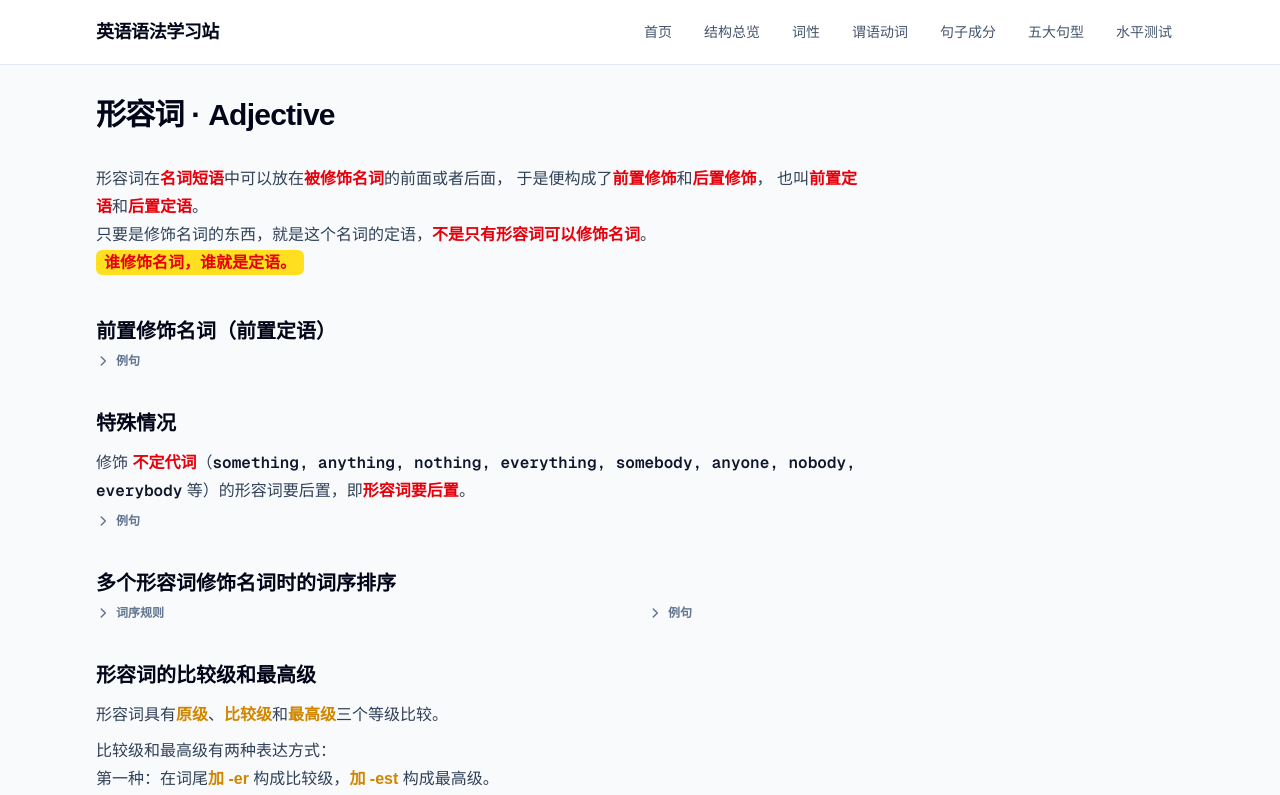
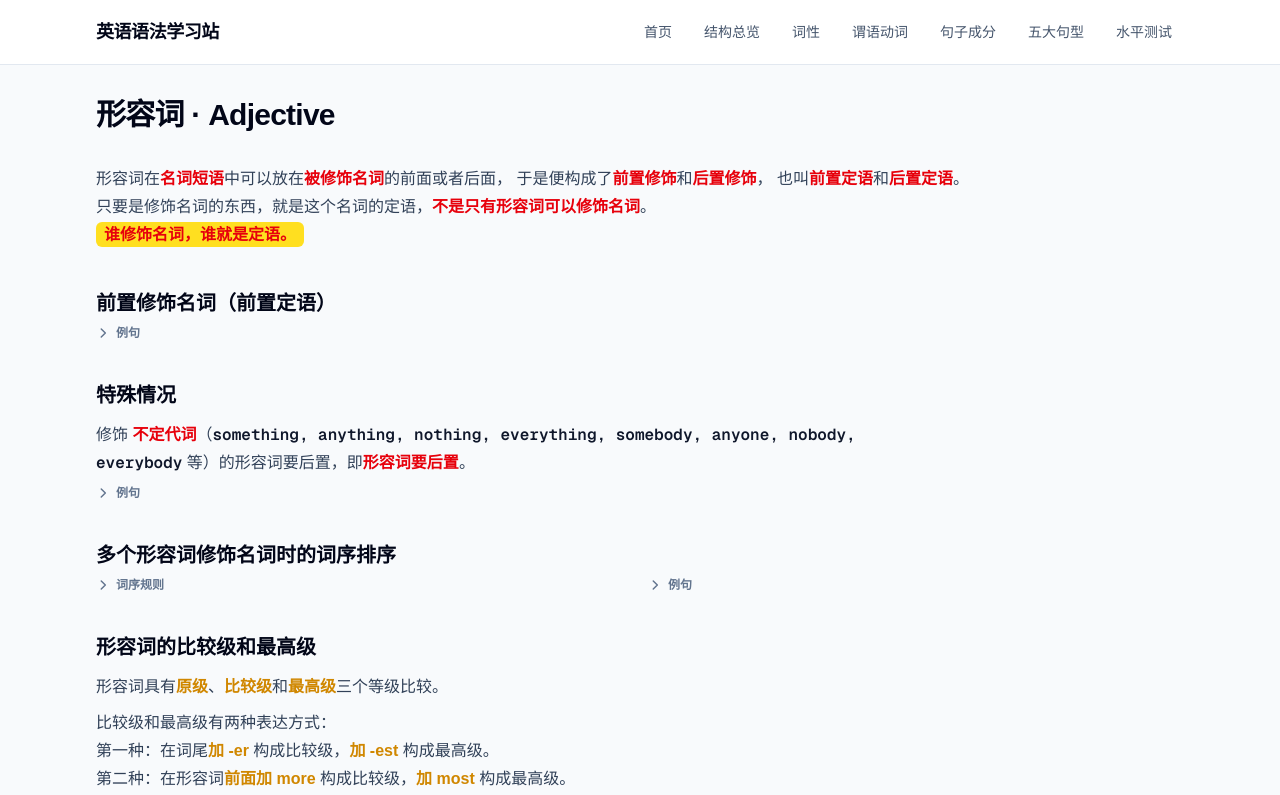
Before and after one commit to Jet-zz/EnglishGrammarSite, a Next.js app: page /grammar/adjectives in a window 1280 px wide. Shown: the top 795 px of the page. Built offline with nearby package versions, Linux system fonts and the light colour scheme.

Commit message:
形容词位置说明改为整页宽度

```diff
--- a/src/app/grammar/adjectives/page.tsx
+++ b/src/app/grammar/adjectives/page.tsx
@@ -82,7 +82,7 @@ export default function AdjectivesPage() {
     <div className="mx-auto max-w-6xl px-4 py-8 lg:px-8">
       <SectionHeading title="形容词 · Adjective" />
 
-      <div className="mt-8 max-w-3xl text-base leading-7 text-slate-700">
+      <div className="mt-8 max-w-6xl text-base leading-7 text-slate-700">
         <p>
           形容词在<span className="text-red-600 font-bold">名词短语</span>中可以放在
           <span className="text-red-600 font-bold">被修饰名词</span>的前面或者后面，
```
